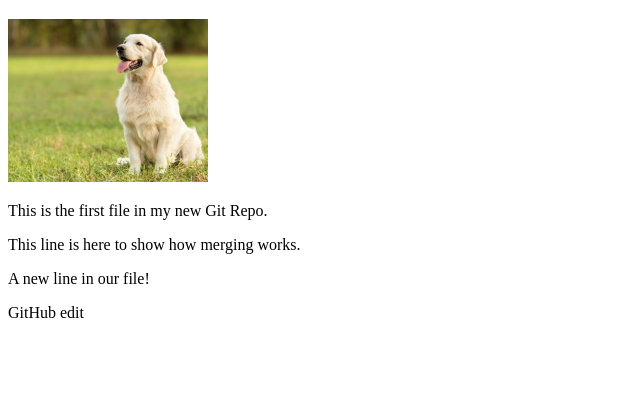
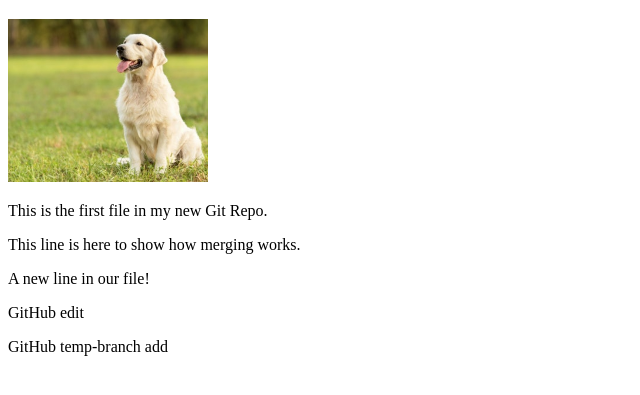
Before and after one commit to sames0513-arch/kosta-gittest, a plain HTML site: page index.html in a window 1280 px wide. Shown: the part 61-456 px from the top of the page, without its empty margins (0-640 px from the left). Drawn offline with Linux system fonts and the light colour scheme.

Commit message:
Update index.html

```diff
--- a/index.html
+++ b/index.html
@@ -12,5 +12,6 @@
     <p>This line is here to show how merging works.</p>
     <p>A new line in our file!</p>
     <p>GitHub edit</p>
+    <p>GitHub temp-branch add</p>
 </body>
 </html>
```
